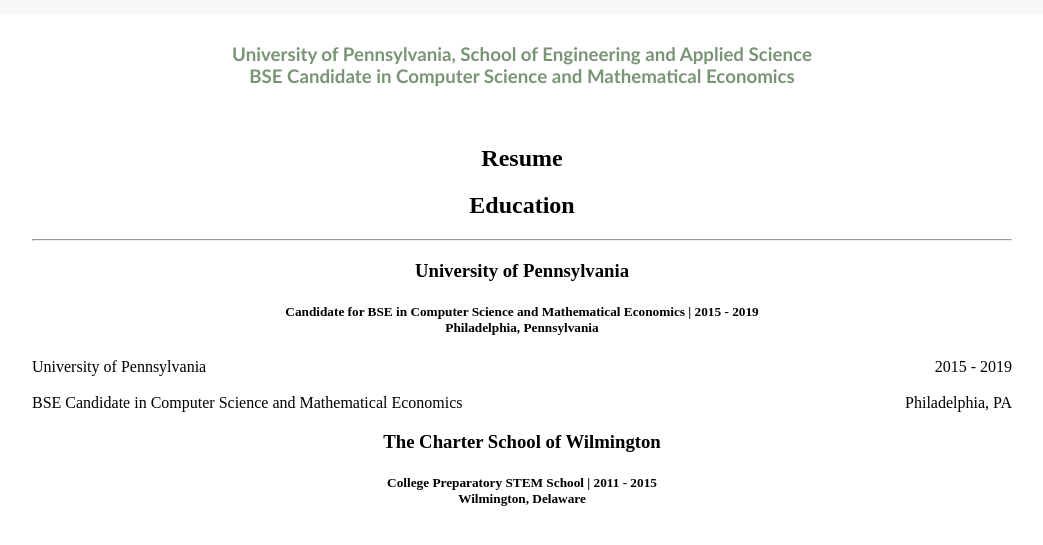
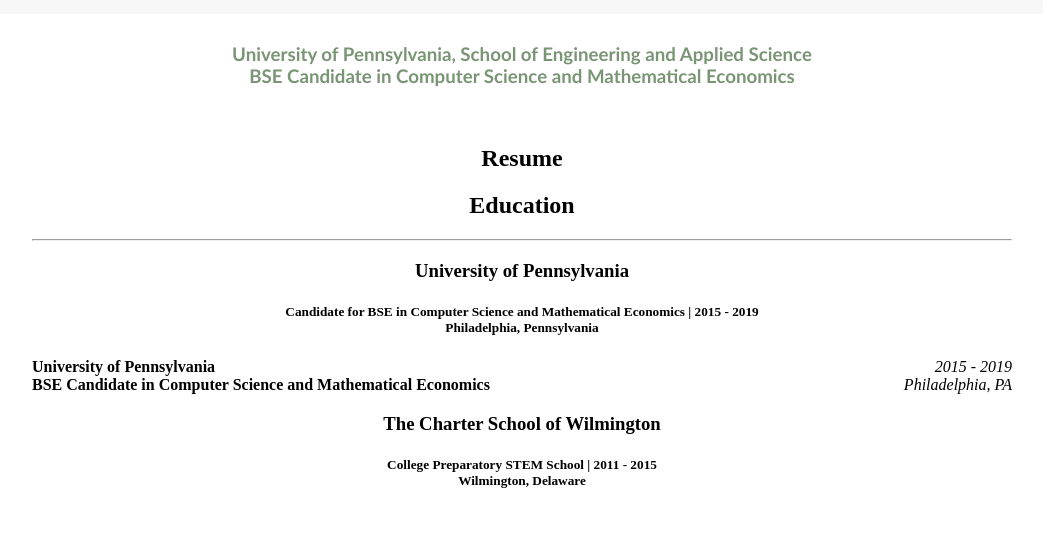
Before and after one commit to carlsonkellie/2017-website, a plain HTML site: page index.html in a window 1280 px wide. Shown: the part 81-626 px from the top of the page, without its empty margins (118-1161 px from the left). Drawn offline with Linux system fonts and the light colour scheme.

Commit message:
Update index.html

```diff
--- a/index.html
+++ b/index.html
@@ -27,10 +27,10 @@
       <hr>
       <h3>University of Pennsylvania</h3>
       <h5>Candidate for BSE in Computer Science and Mathematical Economics | 2015 - 2019<br>Philadelphia, Pennsylvania<br></h5>
-      <p style="text-align:left;"> University of Pennsylvania
-          <span style="float:right;">2015 - 2019</span> <br> <br>
-        BSE Candidate in Computer Science and Mathematical Economics
-        <span style="float:right;">Philadelphia, PA</span>
+      <p style="text-align:left;"> <b> University of Pennsylvania</b>
+        <span style="float:right;"><i>2015 - 2019</i></span> <br>
+        <b>BSE Candidate in Computer Science and Mathematical Economics</b>
+        <span style="float:right;"><i>Philadelphia, PA</i></span>
       </p>
 
 
```
